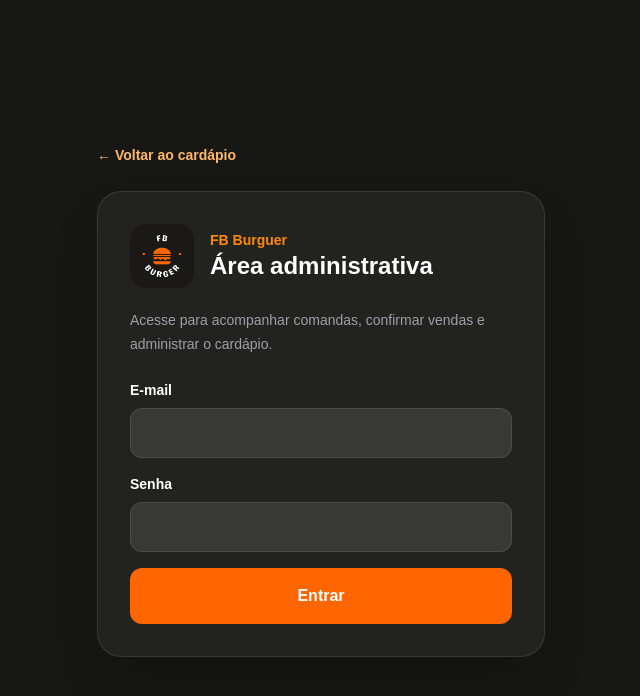
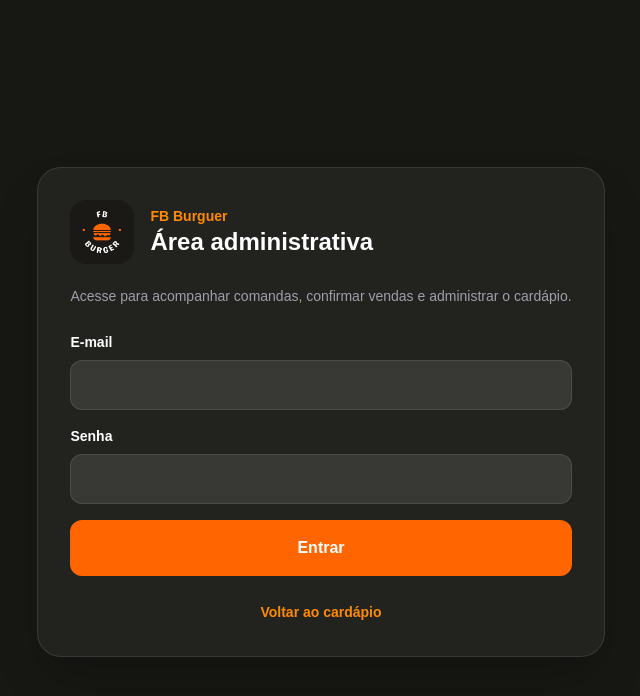
Before and after one commit to fernandoalvess/CardapioDigital, a Next.js app: page /admin/login in a window 1280 px wide. Shown: the top 696 px of the page, without its empty margins (319-959 px from the left). Built offline with nearby package versions, Linux system fonts and the light colour scheme; no server answers.

Commit message:
style: aprimora o formulario de login

```diff
--- a/src/app/admin/login/page.tsx
+++ b/src/app/admin/login/page.tsx
@@ -11,10 +11,6 @@
 
   return (
     <main className="grid min-h-screen place-items-center bg-[#171714] px-4 py-10 text-white">
-      <div className="w-full max-w-md">
-        <Link href="/" className="text-sm font-bold text-orange-300">
-          ← Voltar ao cardápio
-        </Link>
 
         <div className="mt-6 rounded-3xl border border-white/10 bg-white/5 p-7 shadow-2xl md:p-8">
           <div className="flex items-center gap-4">
@@ -33,7 +29,8 @@
           </div>
 
           <p className="mt-5 text-sm leading-6 text-zinc-400">
-            Acesse para acompanhar comandas, confirmar vendas e administrar o cardápio.
+            Acesse para acompanhar comandas, confirmar vendas e administrar o
+            cardápio.
           </p>
 
           {error && (
@@ -74,9 +71,13 @@
             <button className="rounded-xl bg-[#ff6500] px-5 py-4 font-black hover:bg-[#df5700]">
               Entrar
             </button>
+            <div className="mt-2 text-center">
+              <Link href="/" className="text-sm font-bold text-orange-400">
+                Voltar ao cardápio
+              </Link>
+            </div>
           </form>
         </div>
-      </div>
     </main>
   );
 }
```
